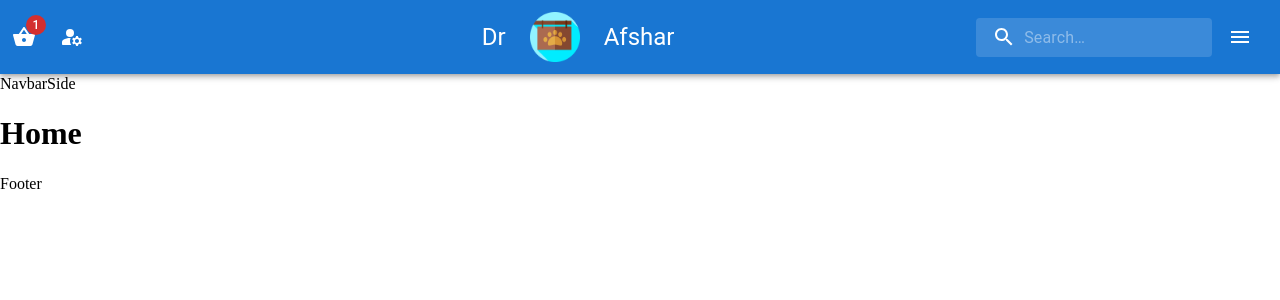
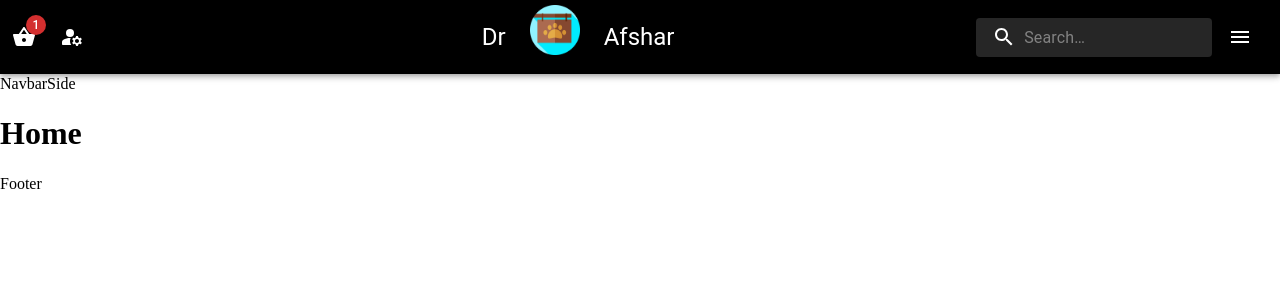
Before and after one commit to aynazheydariafshar/ecommerce-pet-shop, a React (Create React App) app in the folder ecommerce/: page / in a window 1280 px wide. Shown: the top 300 px of the page. Built offline with nearby package versions, Linux system fonts and the light colour scheme.

Commit message:
feat:style header with css

```diff
--- a/ecommerce/src/Layout/structerLayout/Header.js
+++ b/ecommerce/src/Layout/structerLayout/Header.js
@@ -1,5 +1,6 @@
 import * as React from "react";
-import { styled, alpha } from "@mui/material/styles";
+import 'styles/Header.css'
+import { styled, alpha} from "@mui/material/styles";
 import AppBar from "@mui/material/AppBar";
 import Box from "@mui/material/Box";
 import Toolbar from "@mui/material/Toolbar";
@@ -123,15 +124,15 @@ export default function Header() {
   return (
     <Box sx={{ flexGrow: 1}}>
       <AppBar position="static">
-          <Box sx={{display: "flex" , justifyContent: 'space-between' }}>
-            <Box sx={{ display: { xs: "none", md: "flex" } }}>
+          <Box sx={{display: "flex" , justifyContent: 'space-between' , backgroundColor : 'black' , padding :{xs : '15px' , sm : '0px'}}}>
+            <Box sx={{ display: "flex" , alignItems : 'center'}}>
               <IconButton
                 size="large"
                 aria-label="show 17 new notifications"
                 color="inherit"
               >
                 <Badge badgeContent={1} color="error">
-                  <ShoppingBasketRoundedIcon />
+                  <ShoppingBasketRoundedIcon  className="icon-navbar"/>
                 </Badge>
               </IconButton>
               <IconButton
@@ -140,10 +141,10 @@ export default function Header() {
                 aria-label="account of current user"
                 aria-controls={menuId}
                 aria-haspopup="true"
-                onClick={handleProfileMenuOpen}
+                // onClick={handleProfileMenuOpen}
                 color="inherit"
               >
-                <ManageAccountsRoundedIcon />
+                <ManageAccountsRoundedIcon className="icon-navbar"/>
               </IconButton>
             </Box>
             <Box sx={{ display: "flex" , alignItems : 'center' , marginLeft : '120px'}}>
@@ -151,25 +152,23 @@ export default function Header() {
                 variant="h5"
                 noWrap
                 component="div"
-                sx={{ display: { xs: "none" , sm: 'block' } }}
               >
                 Dr
               </Typography>
-              <Toolbar sx={{padding : '5px'}}>
+              <Toolbar sx={{ display: { xs: "none" , sm: 'block' } , padding : '5px' }}>
                 <img src={Logo} alt="logo" width='50px' height='50px'/>
               </Toolbar>
               <Typography
                 variant="h5"
                 noWrap
                 component="div"
-                sx={{ display: { xs: "none" , sm: 'block' } }}
+                sx={{marginRight : {xs : '55px' , sm : '0px'}}}
               >
                 Afshar
               </Typography>
             </Box>
             <Box sx={{ display: "flex" , alignItems : 'center'}}>
-
-            <Search>
+              <Search sx={{display : {xs : 'none' , sm : 'flex'}}}>
                 <SearchIconWrapper>
                   <SearchIcon />
                 </SearchIconWrapper>
@@ -178,6 +177,9 @@ export default function Header() {
                   inputProps={{ "aria-label": "search" }}
                 />
               </Search>
+              <Box>
+
+              </Box>
               <IconButton
                 size="large"
                 edge="start"
@@ -185,7 +187,7 @@ export default function Header() {
                 aria-label="open drawer"
                 sx={{ mr: 2 }}
               >
-              <MenuIcon />
+                <MenuIcon  className="icon-navbar"/>
               </IconButton>
             </Box>
           </Box>
--- /dev/null
+++ b/ecommerce/src/styles/Header.css
@@ -0,0 +1,3 @@
+.icon-navbar:hover {
+    color: rgb(255, 196, 0);
+}
```
Lines whose indentation alone changed are shown as unchanged.
